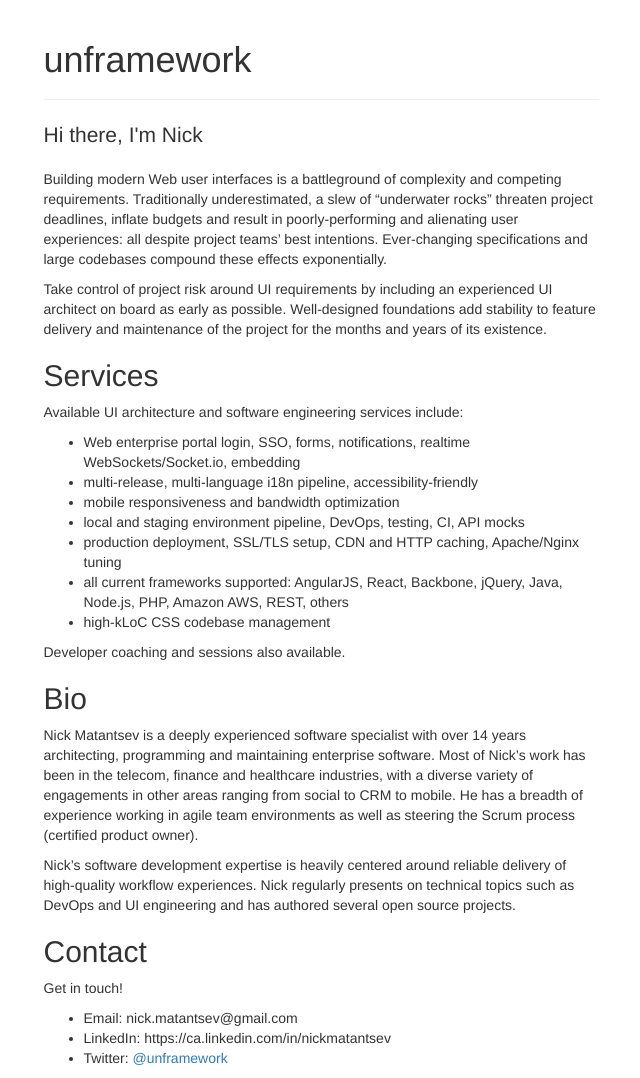
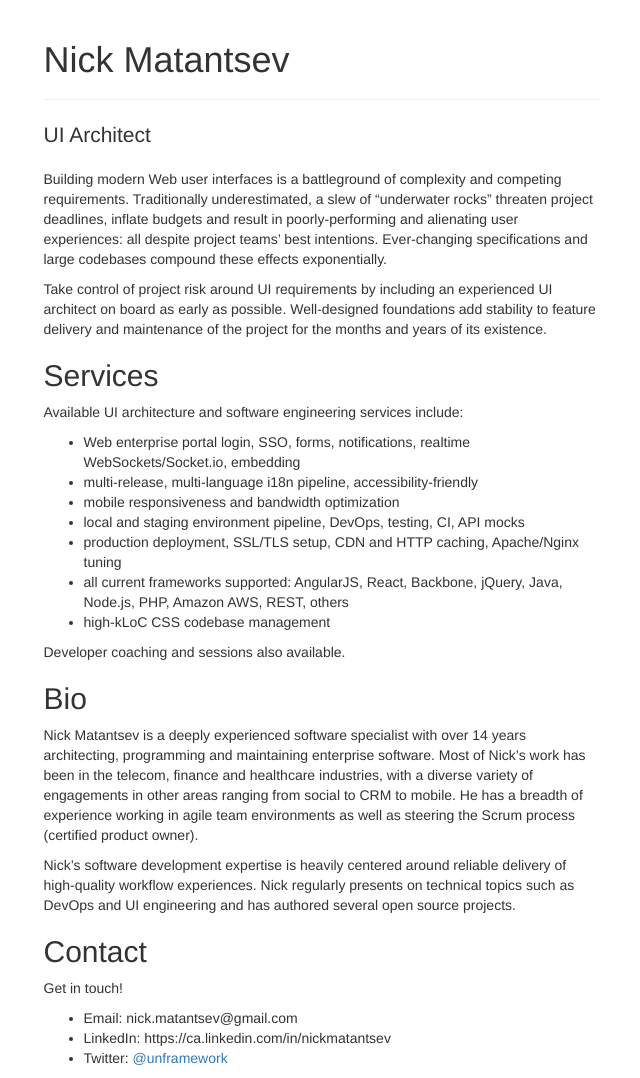
Before and after one commit to unframework/unframework-website, a Jekyll site: the page built from ui-architecture.md, in a window 1280 px wide. Shown: the whole page, without its empty margins (319-959 px from the left). Built offline with Jekyll 4.4.1, drawn with Linux system fonts in a browser that asks for light colours.

Commit message:
Fix UI architecture page layout

```diff
--- /dev/null
+++ b/_layouts/service.html
@@ -0,0 +1,20 @@
+---
+layout: default
+---
+
+<div class="container">
+  <div class="row">
+    <div class="col-md-3">
+    </div>
+    <div class="col-md-6">
+      <div class="page-header">
+          <h1>Nick Matantsev</h1>
+      </div>
+
+      <p class="lead">{{ page.tagline }}</p>
+      {{ content }}
+    </div>
+    <div class="col-md-3">
+    </div>
+  </div>
+</div>
--- a/ui-architecture.md
+++ b/ui-architecture.md
@@ -1,6 +1,7 @@
 ---
-layout: front
+layout: service
 title: 'Nick Matantsev: UI Architect'
+tagline: 'UI Architect'
 ---
 
 Building modern Web user interfaces is a battleground of complexity and competing requirements. Traditionally underestimated, a slew of "underwater rocks" threaten project deadlines, inflate budgets and result in poorly-performing and alienating user experiences: all despite project teams' best intentions. Ever-changing specifications and large codebases compound these effects exponentially.
```
